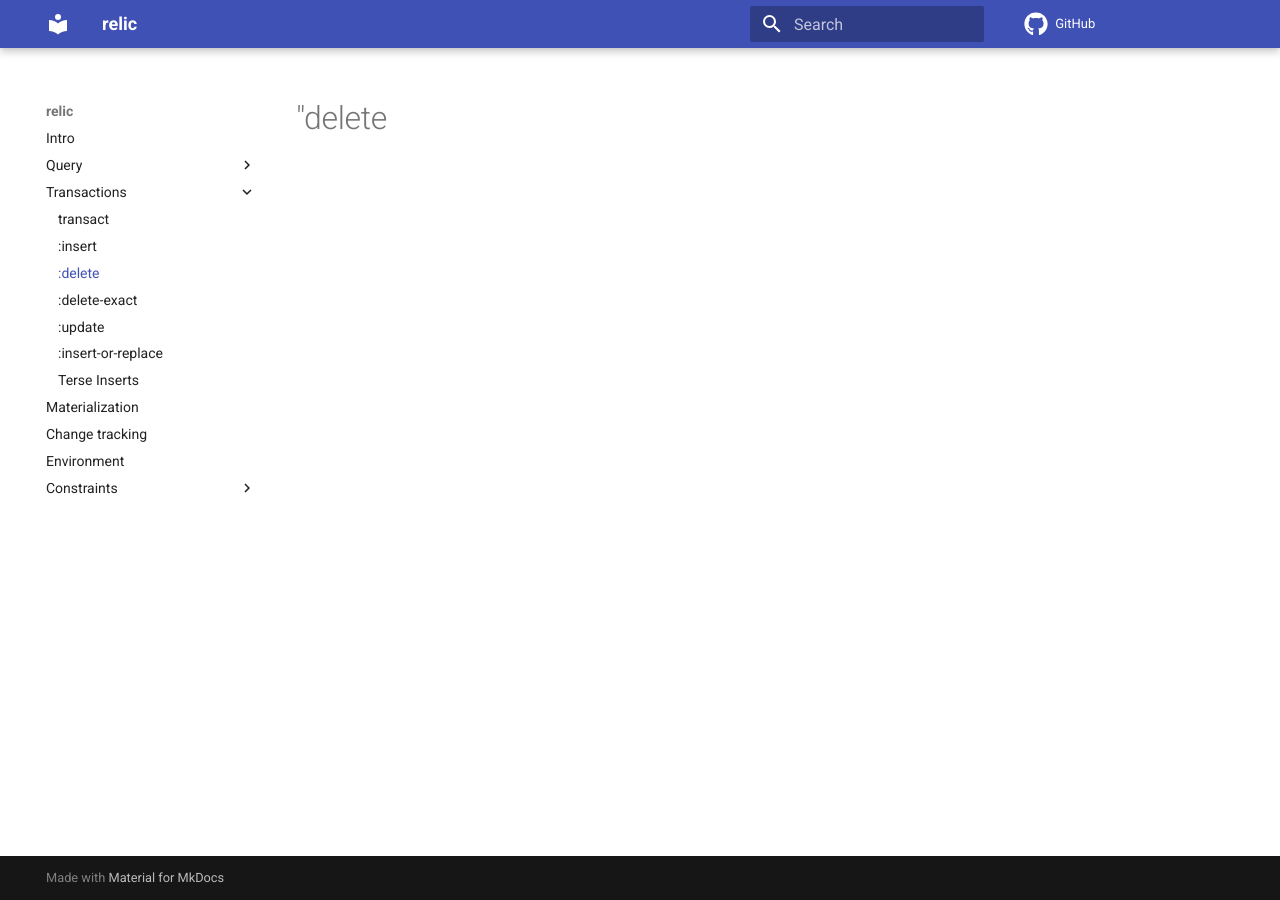
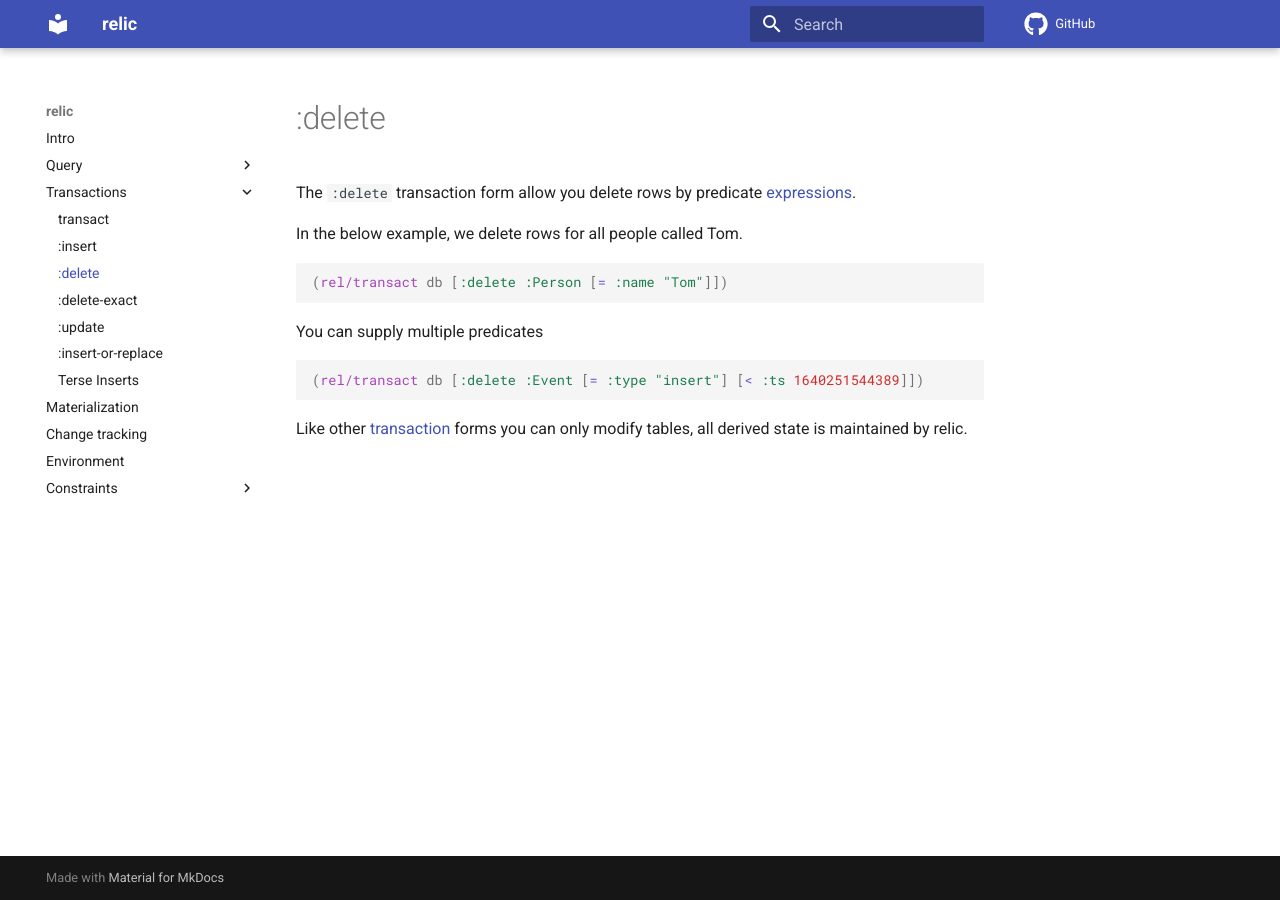
Before and after one commit to wotbrew/relic, an MkDocs documentation site: the page built from doc/delete.md, in a window 1280 px wide. Built offline with MkDocs 1.6.1 and Material for MkDocs 9.7.7, drawn with Linux system fonts in a browser that asks for light colours; comment, search, counter and statistics services are not loaded.

Commit message:
delete doc & examples

````diff
--- a/doc/delete.md
+++ b/doc/delete.md
@@ -1 +1,17 @@
-# "delete
+# :delete
+
+The `:delete` transaction form allow you delete rows by predicate [expressions](expr.md).
+
+In the below example, we delete rows for all people called Tom.
+
+```clojure
+(rel/transact db [:delete :Person [= :name "Tom"]])
+```
+
+You can supply multiple predicates
+
+```clojure
+(rel/transact db [:delete :Event [= :type "insert"] [< :ts 1640251544389]])
+```
+
+Like other [transaction](transact.md) forms you can only modify tables, all derived state is maintained by relic.
````
Also changed, not shown: 1 other file.
